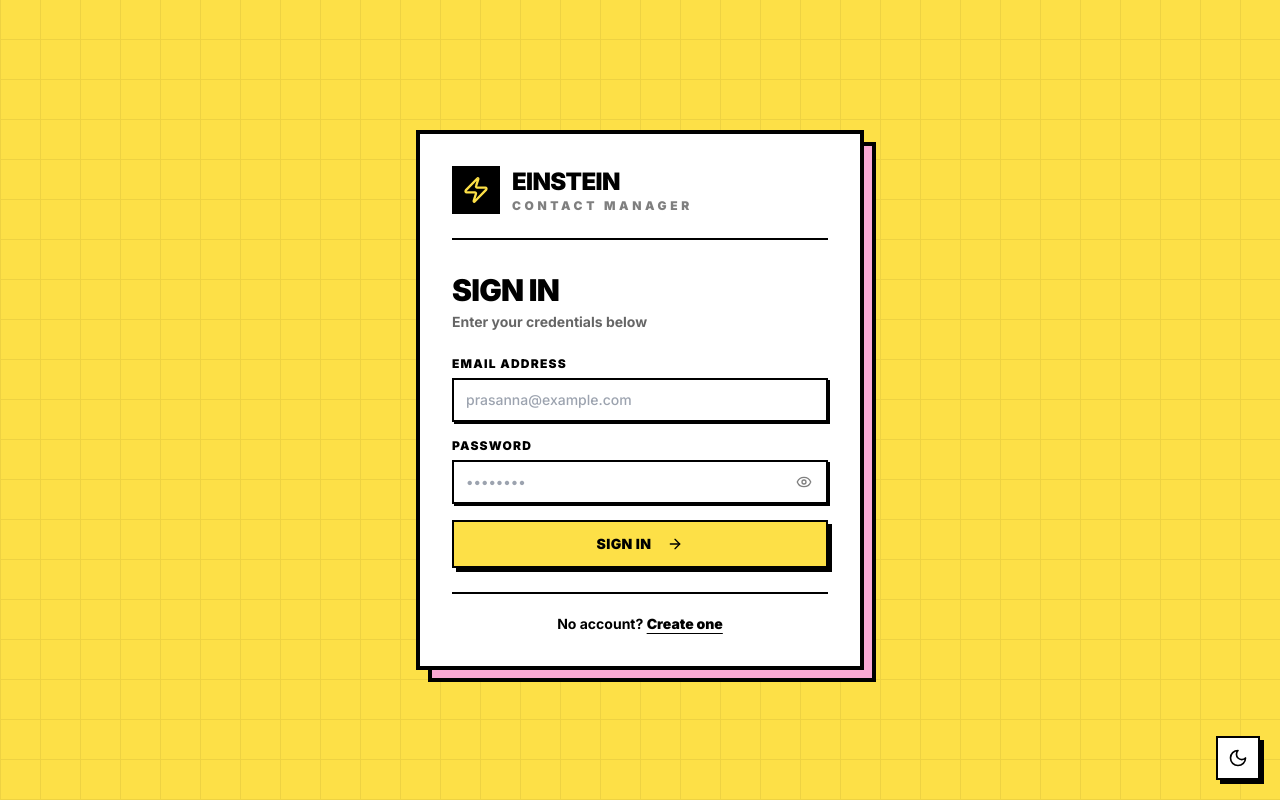
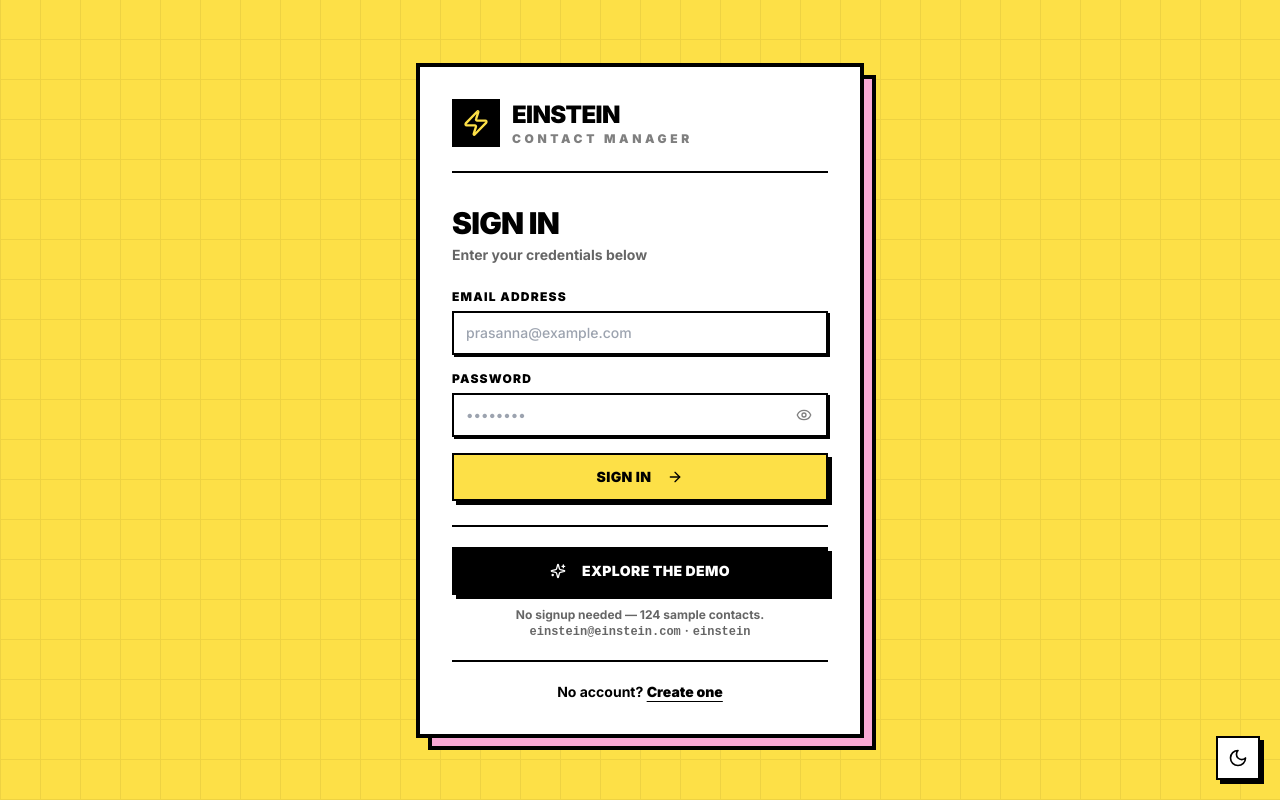
Before and after one commit to PrasannaMishra001/einstein-contact-manager, a Next.js app in the folder frontend/: page /login in a window 1280 px wide. Built offline with nearby package versions, Linux system fonts and the light colour scheme; no server answers.

Commit message:
login, add one-click demo account button

```diff
--- a/frontend/app/(auth)/login/page.tsx
+++ b/frontend/app/(auth)/login/page.tsx
@@ -7,33 +7,48 @@ import { zodResolver } from "@hookform/resolvers/zod";
 import { z } from "zod";
 import { login } from "@/lib/auth";
 import toast from "react-hot-toast";
-import { Eye, EyeOff, Zap, ArrowRight } from "lucide-react";
+import { Eye, EyeOff, Zap, ArrowRight, Sparkles } from "lucide-react";
 
 const schema = z.object({ email: z.string().email(), password: z.string().min(1) });
 type FormData = z.infer<typeof schema>;
+
+// Public read-only demo account, pre-seeded with 124 celebrity contacts.
+const DEMO = { email: "einstein@einstein.com", password: "einstein" };
 
 export default function LoginPage() {
   const router = useRouter();
   const [showPwd, setShowPwd] = useState(false);
   const [loading, setLoading] = useState(false);
+  const [demoLoading, setDemoLoading] = useState(false);
+  // The free Render backend cold-starts (~45 s) after idle; surface that so the
+  // button never just looks frozen.
+  const [slow, setSlow] = useState(false);
 
   const { register, handleSubmit, formState: { errors } } = useForm<FormData>({
     resolver: zodResolver(schema),
   });
 
-  const onSubmit = async (data: FormData) => {
-    setLoading(true);
+  const attempt = async (email: string, password: string, setBusy: (b: boolean) => void) => {
+    setBusy(true);
+    setSlow(false);
+    const slowTimer = setTimeout(() => setSlow(true), 4000);
     try {
-      await login(data.email, data.password);
+      await login(email, password);
       toast.success("Welcome back!");
       router.push("/contacts");
     } catch (err: unknown) {
       const msg = (err as { response?: { data?: { detail?: string } } })?.response?.data?.detail || "Invalid credentials";
       toast.error(msg);
     } finally {
-      setLoading(false);
+      clearTimeout(slowTimer);
+      setSlow(false);
+      setBusy(false);
     }
   };
+
+  const onSubmit = (data: FormData) => attempt(data.email, data.password, setLoading);
+  const demoLogin = () => attempt(DEMO.email, DEMO.password, setDemoLoading);
+  const busy = loading || demoLoading;
 
   return (
     <div className="min-h-screen flex items-center justify-center bg-yellow-300 dark:bg-[#0B0D14] p-4 relative overflow-hidden transition-colors">
@@ -85,12 +100,38 @@ export default function LoginPage() {
               {errors.password && <p className="text-red-500 text-xs font-black mt-1 uppercase">{errors.password.message}</p>}
             </div>
 
-            <button type="submit" disabled={loading} className="neo-btn-primary w-full py-3 text-sm mt-2">
+            <button type="submit" disabled={busy} className="neo-btn-primary w-full py-3 text-sm mt-2">
               {loading ? "Signing in…" : <><span>Sign In</span><ArrowRight className="w-4 h-4 ml-2" /></>}
             </button>
           </form>
 
-          <div className="mt-6 pt-5 border-t-2 border-black dark:border-white/20">
+          {/* Cold-start hint — the free backend sleeps when idle */}
+          {slow && (
+            <p className="mt-3 text-xs font-bold text-center text-black/70 dark:text-white/60 leading-relaxed">
+              Waking the server… the free backend sleeps when idle, so the first
+              request can take up to ~45 seconds. Hang tight.
+            </p>
+          )}
+
+          {/* One-click demo */}
+          <div className="mt-6 pt-5 border-t-2 border-black dark:border-white/20 space-y-3">
+            <button
+              type="button"
+              onClick={demoLogin}
+              disabled={busy}
+              className="neo-btn-black w-full py-3 text-sm"
+            >
+              {demoLoading ? "Loading demo…" : <><Sparkles className="w-4 h-4 mr-2" /><span>Explore the demo</span></>}
+            </button>
+            <p className="text-xs font-bold text-center text-black/60 dark:text-white/50">
+              No signup needed — 124 sample contacts. <br className="sm:hidden" />
+              <span className="font-mono normal-case">einstein@einstein.com</span>
+              <span className="mx-1">·</span>
+              <span className="font-mono normal-case">einstein</span>
+            </p>
+          </div>
+
+          <div className="mt-5 pt-5 border-t-2 border-black dark:border-white/20">
             <p className="text-sm font-bold text-center text-black dark:text-white">
               No account?{" "}
               <Link href="/register" className="font-black underline underline-offset-4 hover:text-yellow-600 dark:hover:text-yellow-300 transition-colors">
```
